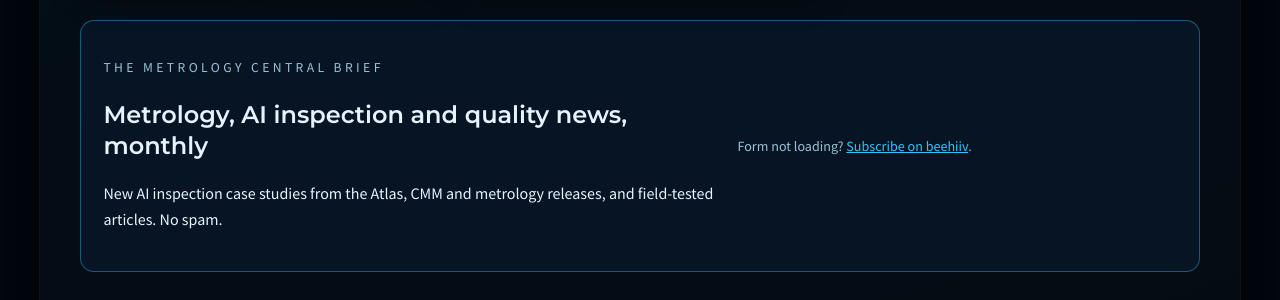
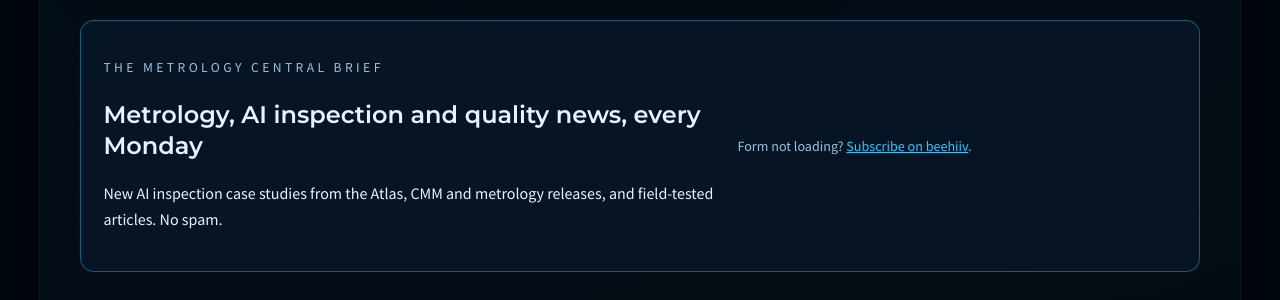
Before and after one commit to JohnForeman/MetrologyCentral, a Jekyll site: the page built from atlas/index.html, in a window 1280 px wide and 900 px high, scrolled down 4898 px. Shown: the part 160-460 px from the top of the window. Built offline with Jekyll 4.4.1, drawn with Linux system fonts in a browser that asks for light colours; some of the changed text lies outside the part shown.

Commit message:
Fix newsletter cadence copy: monthly → every Monday
The signup section and Atlas CTA said the newsletter was monthly;
it ships every Monday. Align user-facing copy with the actual cadence.

```diff
--- a/_includes/newsletter.html
+++ b/_includes/newsletter.html
@@ -1,7 +1,7 @@
 <section class="mc-newsletter" id="newsletter">
   <div>
     <p class="section-eyebrow">The Metrology Central Brief</p>
-    <h2>Metrology, AI inspection and quality news, monthly</h2>
+    <h2>Metrology, AI inspection and quality news, every Monday</h2>
     <p>New AI inspection case studies from the Atlas, CMM and metrology releases, and field-tested articles. No spam.</p>
   </div>
   <div class="mc-newsletter-form">
--- a/atlas/index.html
+++ b/atlas/index.html
@@ -8,7 +8,7 @@
   <p class="section-eyebrow">InspectAI Atlas</p>
   <h1>Real AI visual inspection deployments in automotive &amp; aerospace</h1>
   <p class="lead"><span id="atlas-count">{{ site.data.atlas_cases.size }}</span> curated, source-linked case studies from vendors, OEMs and Tier-1s. Every result is quoted from the original source.</p>
-  <p><a class="btn btn-primary" href="{{ '/atlas/fit/' | relative_url }}">Which tool fits my defect?</a> <a class="btn btn-ghost" href="#newsletter">Get new cases monthly</a></p>
+  <p><a class="btn btn-primary" href="{{ '/atlas/fit/' | relative_url }}">Which tool fits my defect?</a> <a class="btn btn-ghost" href="#newsletter">Get new cases every Monday</a></p>
 </section>
 <div class="atlas-filters">
   <input id="q" placeholder="Search parts, defects, vendors…" aria-label="Search">
```
